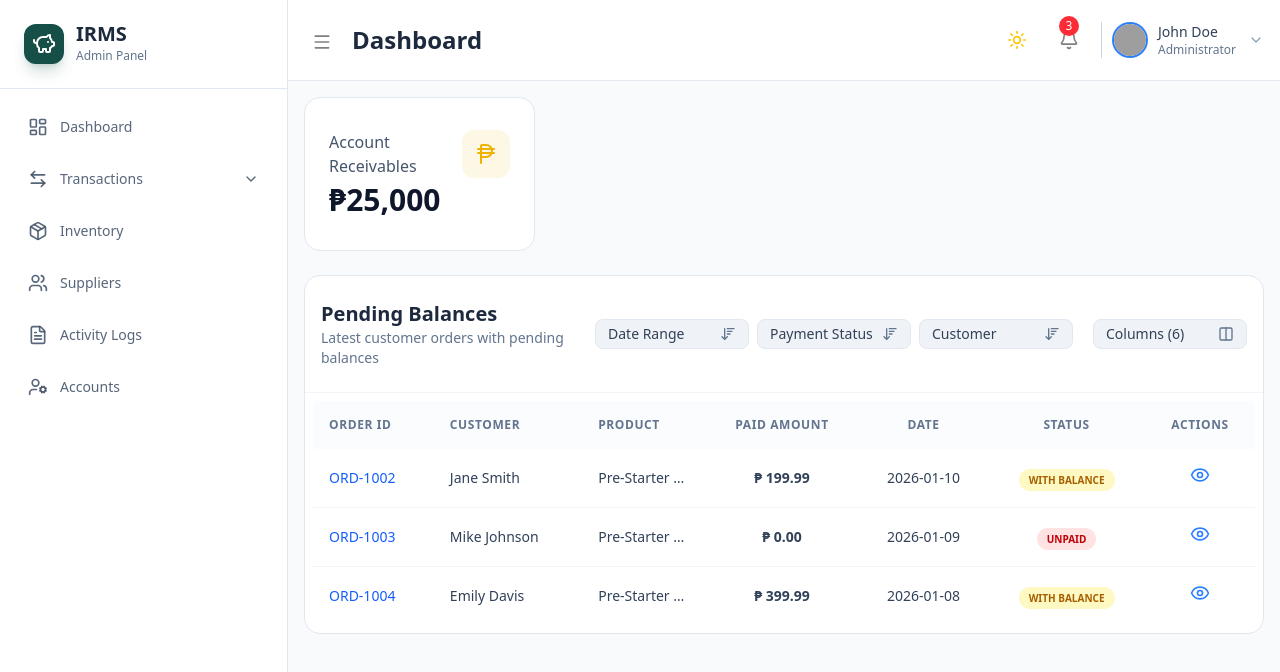
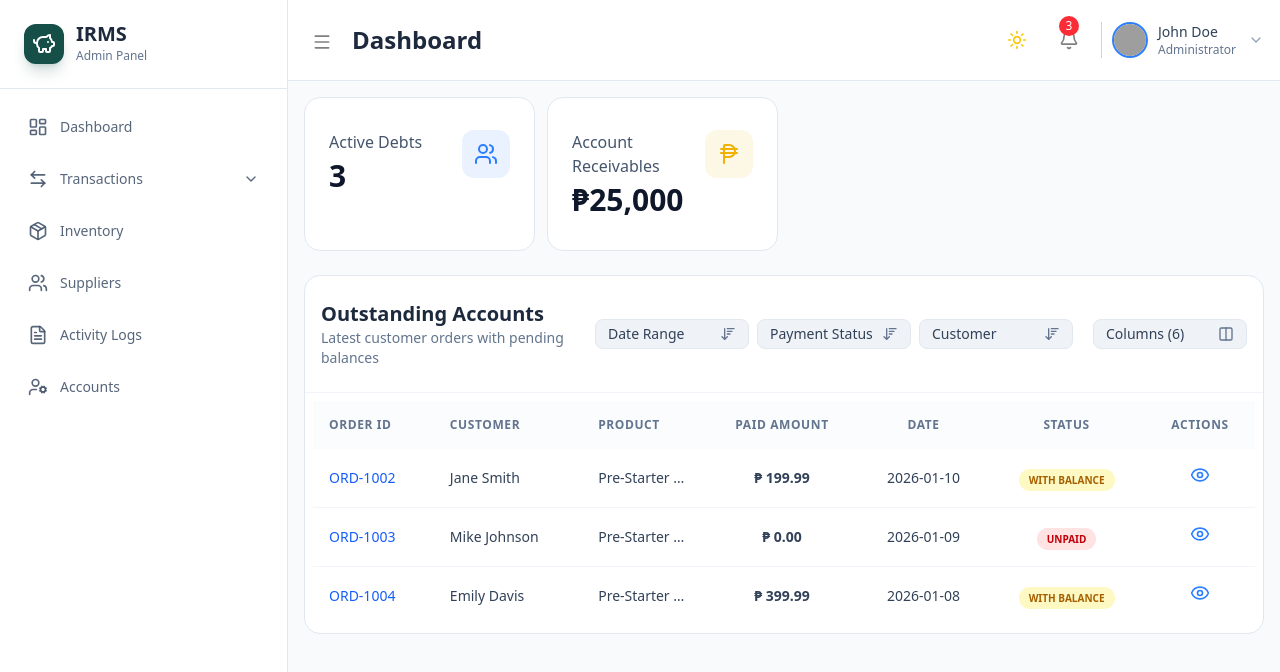
Before and after one commit to ralphfrncisco/IRMS, a React (Vite) app: page /transactions/Balances in a window 1280 px wide. Shown: the top 672 px of the page. Built offline with nearby package versions, Linux system fonts and the light colour scheme; grey boxes are pictures that could not be loaded.

Commit message:
minor adjustments and addition
- added 1 other stat grid

```diff
--- a/src/components/Balances/StatsGrid.jsx
+++ b/src/components/Balances/StatsGrid.jsx
@@ -1,8 +1,9 @@
 import React from 'react';
-import { PhilippinePeso } from 'lucide-react';
+import { PhilippinePeso, Users } from 'lucide-react';
 
 const statsData = [
-  { title: "Account Receivables", value: "₱25,000", icon: PhilippinePeso, bgColor: "bg-yellow-500/10", textColor: "text-yellow-500" },
+    {title: "Active Debts", value: "3", icon: Users, bgColor: "bg-blue-500/10", textColor: "text-blue-500"},
+    { title: "Account Receivables", value: "₱25,000", icon: PhilippinePeso, bgColor: "bg-yellow-500/10", textColor: "text-yellow-500" },
 ];
 
 function StatsGrid() {
--- a/src/components/Balances/TableSection.jsx
+++ b/src/components/Balances/TableSection.jsx
@@ -7,7 +7,6 @@ import CustomerFilter from '../Filters/CustomerFilter';
 import PaymentStatusFilter from '../Filters/PaymentStatusFilter';
 import ColumnFilter from '../Filters/SortByFilter';
 
-import AddPurchaseModal from '../Modals/AddPurchaseModal';
 import EditPurchaseModal from '../Modals/EditPurchaseModal';
 
 // 1. Define Constants
@@ -139,7 +138,7 @@ function TableSection() {
                 {/* Filter Grid Container */}
                 <div className = "flex items-center justify-between w-full py-2">
                     <div>
-                        <h3 className="text-xl font-bold text-slate-800 dark:text-white">Pending Balances</h3>
+                        <h3 className="text-xl font-bold text-slate-800 dark:text-white">Outstanding Accounts</h3>
                         <p className="text-sm text-slate-500 dark:text-slate-400">Latest customer orders with pending balances</p>
                     </div>
                 </div>
```
